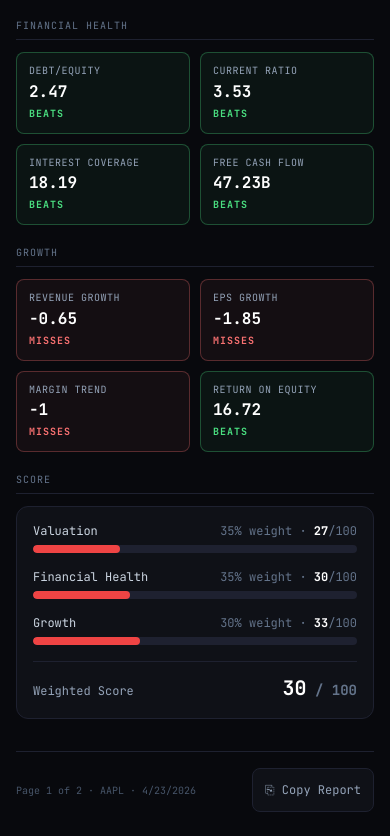
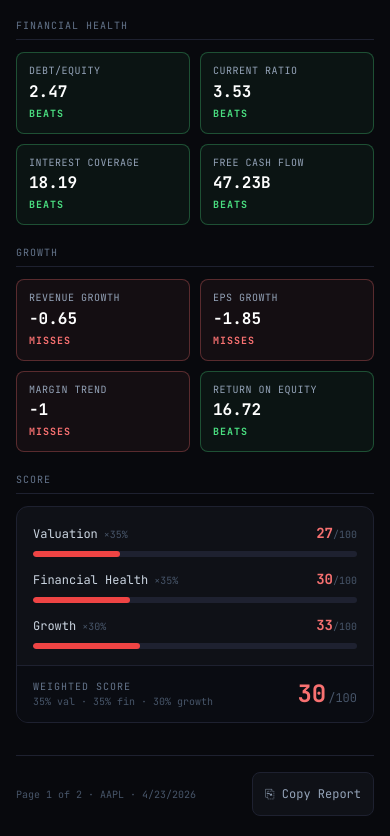
Before and after one commit to tomibernardin/stockViewer, a React (Vite) app: page / in a window 390 px wide. Shown: the part 1100-1936 px from the top of the page. Built offline with nearby package versions, Linux system fonts and the light colour scheme; no server answers.

Commit message:
fix: rediseño score breakdown — mejor legibilidad mobile
- ScoreBar: label + peso (x35%) izquierda, score coloreado derecha, sin overflow
- Barra h-1.5 más delgada y elegante
- Weighted Score: fondo diferenciado, número en 2xl con color según rango
- Fórmula de pesos visible debajo del label

```diff
--- a/src/components/ScoreBar.jsx
+++ b/src/components/ScoreBar.jsx
@@ -1,20 +1,36 @@
+// ============================================================
+// ScoreBar
+// Barra de score con label, peso y número.
+// Mobile: label arriba izquierda, score arriba derecha — sin overflow.
+// El color de la barra y el número cambia según el score.
+// ============================================================
 function barColor(score) {
-  if (score >= 67) return 'bg-green-500'
-  if (score >= 34) return 'bg-amber-500'
-  return 'bg-red-500'
+  if (score >= 67) return { bar: 'bg-green-500', text: 'text-green-400' }
+  if (score >= 34) return { bar: 'bg-amber-500', text: 'text-amber-400' }
+  return                  { bar: 'bg-red-500',   text: 'text-red-400' }
 }
 
 export default function ScoreBar({ label, score, weight }) {
   const clamped = Math.min(100, Math.max(0, score ?? 0))
+  const { bar, text } = barColor(clamped)
+
   return (
     <div className="flex flex-col gap-1.5">
-      <div className="flex justify-between text-xs font-mono">
-        <span className="text-slate-300">{label}</span>
-        <span className="text-slate-500">{weight}% weight · <span className="text-white font-bold">{clamped}</span>/100</span>
+      {/* Fila superior: label izquierda, score derecha */}
+      <div className="flex items-baseline justify-between gap-2">
+        <div className="flex items-center gap-1.5 min-w-0">
+          <span className="font-mono text-xs text-slate-300 truncate">{label}</span>
+          <span className="font-mono text-[10px] text-slate-600 shrink-0">×{weight}%</span>
+        </div>
+        <span className={`font-mono text-sm font-bold shrink-0 ${text}`}>
+          {clamped}<span className="text-slate-600 font-normal text-[10px]">/100</span>
+        </span>
       </div>
-      <div className="h-2 bg-[#1e2130] rounded-full overflow-hidden">
+
+      {/* Barra de progreso */}
+      <div className="h-1.5 bg-[#1e2130] rounded-full overflow-hidden">
         <div
-          className={`h-full rounded-full transition-all duration-700 ${barColor(clamped)}`}
+          className={`h-full rounded-full transition-all duration-700 ${bar}`}
           style={{ width: `${clamped}%` }}
         />
       </div>
--- a/src/pages/Page1.jsx
+++ b/src/pages/Page1.jsx
@@ -108,13 +108,28 @@ export default function Page1({ data, tr }) {
 
       {/* ── Score Breakdown ───────────────────────────────── */}
       <Section title={tr.score}>
-        <div className="bg-[#0f1117] border border-[#1e2130] rounded-xl p-4 sm:p-5 flex flex-col gap-4">
-          <ScoreBar label={tr.valuation}      score={scores.valuation} weight={35} />
-          <ScoreBar label={tr.financialHealth} score={scores.financial} weight={35} />
-          <ScoreBar label={tr.growth}          score={scores.growth}    weight={30} />
-          <div className="border-t border-[#1e2130] pt-3 flex justify-between items-baseline">
-            <span className="text-xs font-mono text-slate-400">Weighted Score</span>
-            <span className="font-mono font-bold text-white text-xl">{weightedScore}<span className="text-slate-500 text-sm"> / 100</span></span>
+        <div className="bg-[#0f1117] border border-[#1e2130] rounded-xl overflow-hidden">
+          {/* Barras de score */}
+          <div className="flex flex-col gap-3 p-4">
+            <ScoreBar label={tr.valuation}       score={scores.valuation} weight={35} />
+            <ScoreBar label={tr.financialHealth}  score={scores.financial} weight={35} />
+            <ScoreBar label={tr.growth}           score={scores.growth}    weight={30} />
+          </div>
+
+          {/* Weighted Score — fondo diferenciado para destacarlo */}
+          <div className="bg-[#0a0c12] border-t border-[#1e2130] px-4 py-3 flex items-center justify-between">
+            <div className="flex flex-col">
+              <span className="text-[10px] font-mono uppercase tracking-widest text-slate-500">
+                Weighted Score
+              </span>
+              <span className="text-[10px] font-mono text-slate-600">
+                35% val · 35% fin · 30% growth
+              </span>
+            </div>
+            <span className={`font-mono font-bold text-2xl ${weightedScore >= 67 ? 'text-green-400' : weightedScore >= 34 ? 'text-amber-400' : 'text-red-400'}`}>
+              {weightedScore}
+              <span className="text-slate-600 font-normal text-xs ml-0.5">/100</span>
+            </span>
           </div>
         </div>
       </Section>
```
